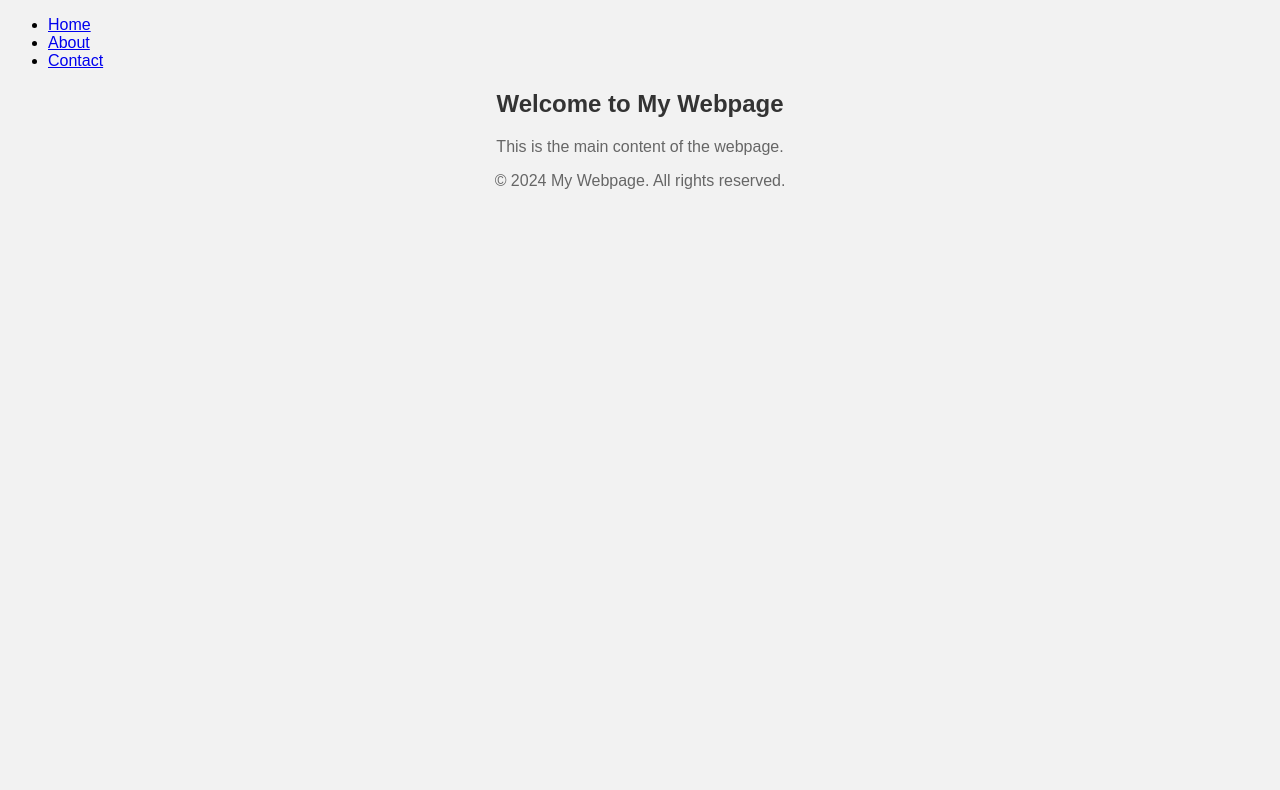
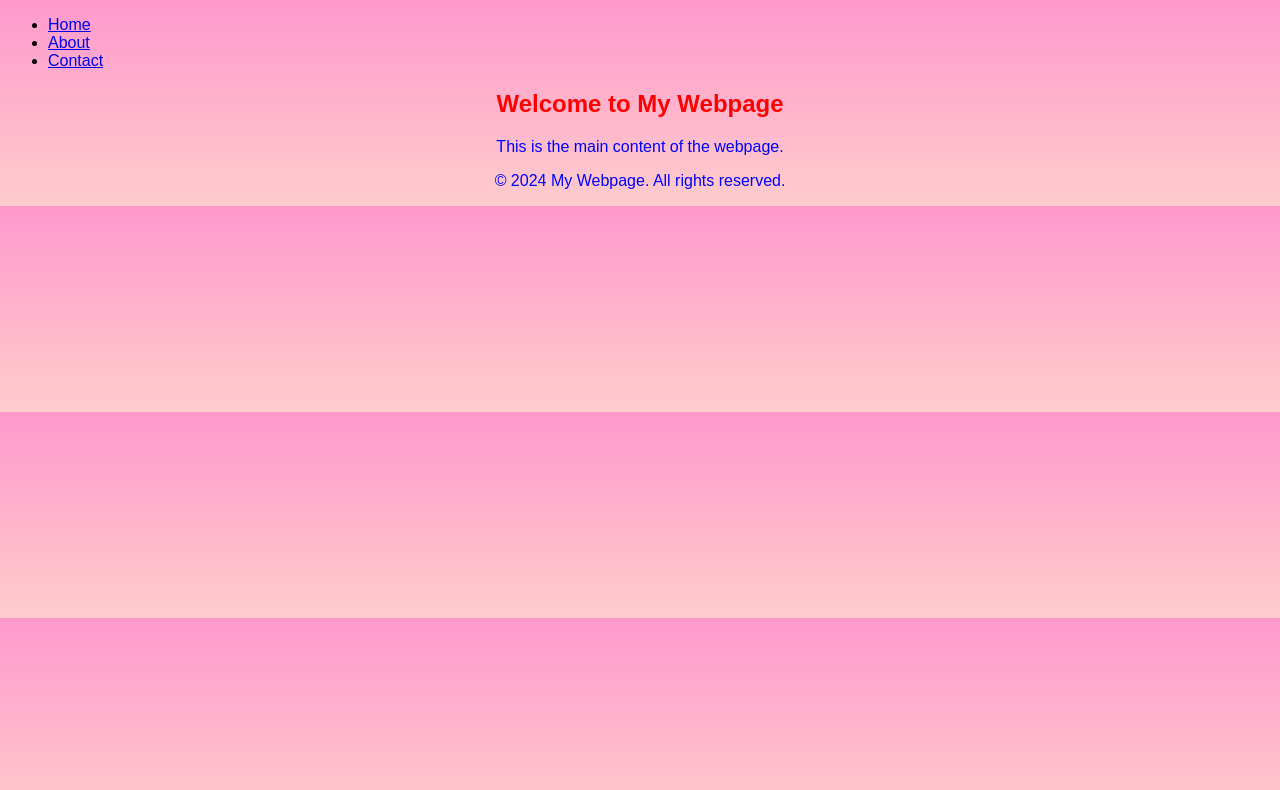
Before and after one commit to rubences/P1_24_25, a plain HTML site: page index.html in a window 1280 px wide. Drawn offline with Linux system fonts and the light colour scheme.

Commit message:
mas cambios

```diff
--- a/styles.css
+++ b/styles.css
@@ -1,16 +1,16 @@
 /* Estilos para la página de inicio */
 body {
-    background-color: #f2f2f2;
+    background: linear-gradient(to bottom, #ff99cc, #ffcccc);
     font-family: Arial, sans-serif;
 }
 
 h1 {
-    color: #333;
+    color: red;
     text-align: center;
 }
 
 p {
-    color: #666;
+    color: blue;
     text-align: center;
 }
 
```
